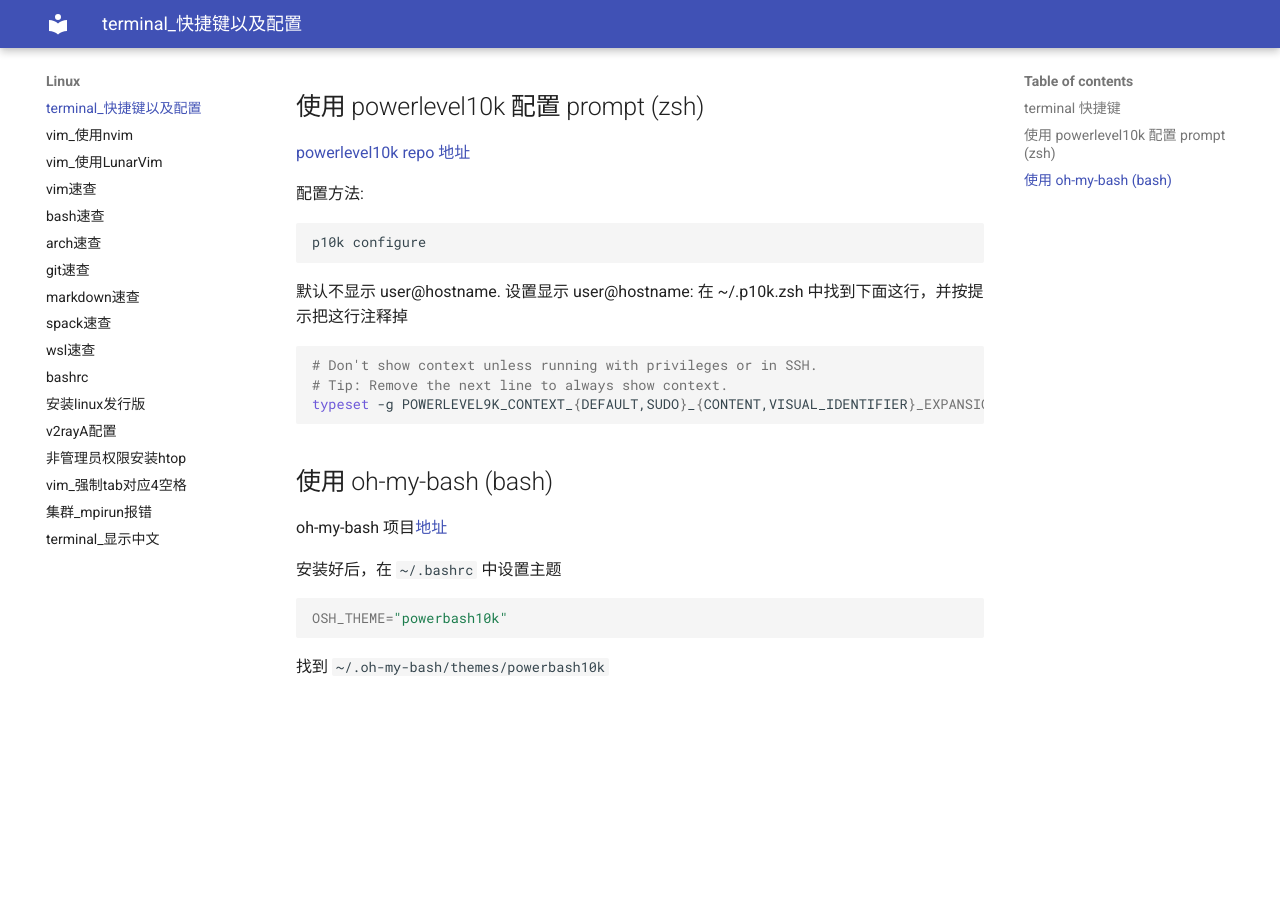
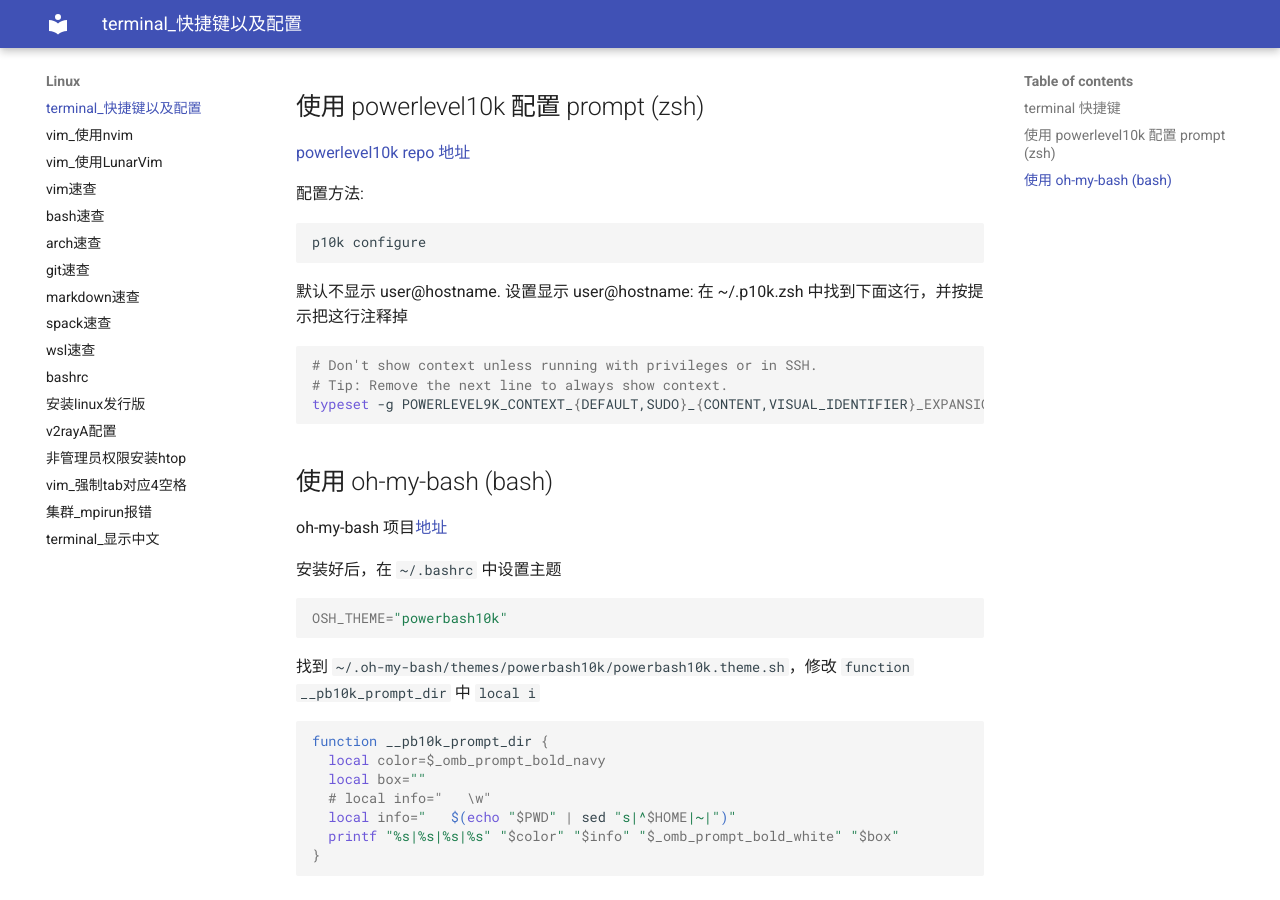
Before and after one commit to ymma98/technotes, an MkDocs documentation site: the page built from docs/Linux/terminal_快捷键以及配置.md, in a window 1280 px wide and 900 px high, scrolled down 1196 px. Built offline with MkDocs 1.6.1 and Material for MkDocs 9.7.7, drawn with Linux system fonts in a browser that asks for light colours; before the commit the page ends 1900 px from its top, so only the background shows below that.

Commit message:
docs/Linux/terminal_快捷键以及配置.md updated from https://stackedit.cn/

````diff
--- a/docs/Linux/terminal_快捷键以及配置.md
+++ b/docs/Linux/terminal_快捷键以及配置.md
@@ -53,9 +53,18 @@ oh-my-bash 项目[地址](https://github.com/ohmybash/oh-my-bash)
 ```bash
 OSH_THEME="powerbash10k"
 ```
-找到 `~/.oh-my-bash/themes/powerbash10k`
+找到 `~/.oh-my-bash/themes/powerbash10k/powerbash10k.theme.sh`，修改 `function __pb10k_prompt_dir` 中 `local i`
+```bash
+function __pb10k_prompt_dir {
+  local color=$_omb_prompt_bold_navy
+  local box=""
+  # local info="  \w"
+  local info="  $(echo "$PWD" | sed "s|^$HOME|~|")"
+  printf "%s|%s|%s|%s" "$color" "$info" "$_omb_prompt_bold_white" "$box"
+}
+```
 
 <!--stackedit_data:
-eyJoaXN0b3J5IjpbMTA4NjYyNDQxNSwtMTk2ODUzMzQyMCwtOD
-Q3MzI0MzU5LDMwOTA2NTgyNl19
+eyJoaXN0b3J5IjpbLTk2ODUxNTU3NiwxMDg2NjI0NDE1LC0xOT
+Y4NTMzNDIwLC04NDczMjQzNTksMzA5MDY1ODI2XX0=
 -->
````
